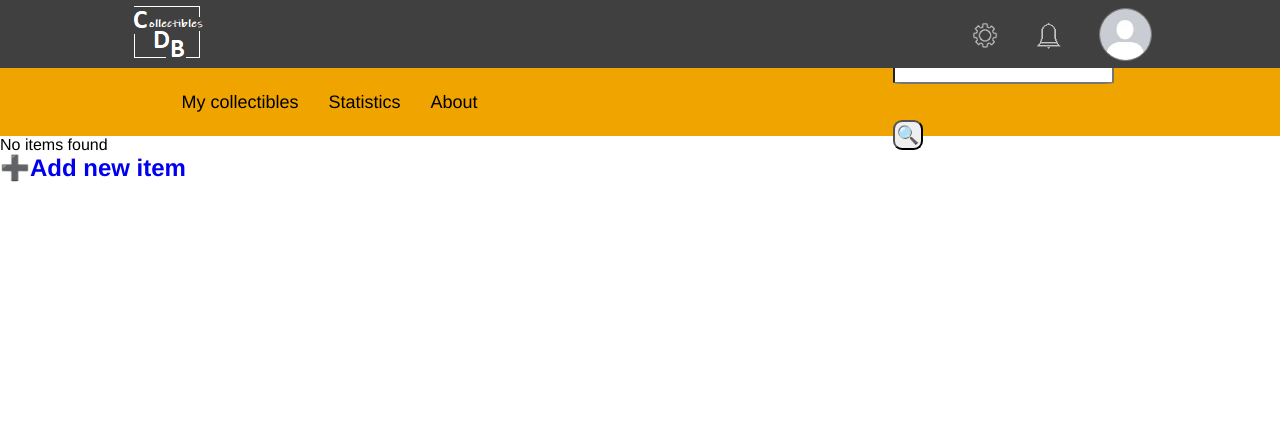
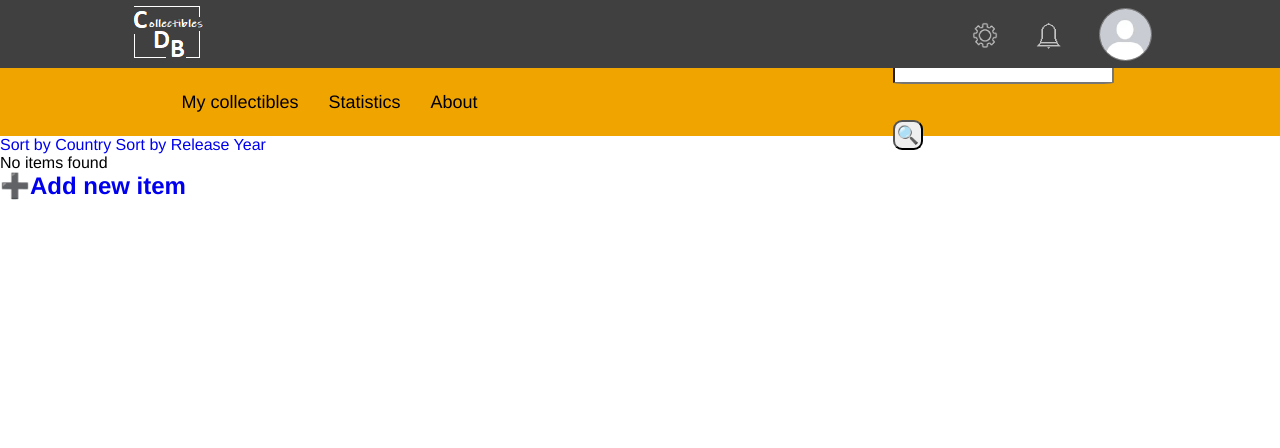
Before and after one commit to 32ndOfAnInch/collectibles_database, a Django app: page /collectibles_list/ in a window 1280 px wide. Shown: the top 448 px of the page. Run offline with Django 4.2, Linux system fonts and the light colour scheme; the visitor is signed in with stand-in values (Sample User, id 1); data that the repository does not hold is empty.

Commit message:
sort by country. sort by year

```diff
--- a/collectibles_database/collectibles_db_app/templates/collectibles_database/collectibles_list.html
+++ b/collectibles_database/collectibles_db_app/templates/collectibles_database/collectibles_list.html
@@ -8,6 +8,13 @@
 {% endblock search_bar %}
 
 {% block content %}
+
+
+<div class="sort-options">
+    <a href="?sort_by=country{% if request.GET.query %}&query={{ request.GET.query }}{% endif %}">Sort by Country</a>
+    <a href="?sort_by=release_year{% if request.GET.query %}&query={{ request.GET.query }}{% endif %}">Sort by Release Year</a>
+</div>
+
 
 {% if collectibles_list %}
 {% include 'includes/paginator_nav.html' %}
--- a/collectibles_database/collectibles_db_app/views.py
+++ b/collectibles_database/collectibles_db_app/views.py
@@ -33,8 +33,27 @@ class CollectiblesListView(LoginRequiredMixin, ListView):
 
     def get_queryset(self) -> QuerySet[Any]:
         qs = super().get_queryset()
+        user = self.request.user
+
+        # sorting functionality (by country and by release year)
+        sort_by = self.request.GET.get('sort_by', 'default')
+        order_by_fields = []
+
+        if sort_by == 'country':
+            order_by_fields.append('country')
+        if sort_by == 'release_year':
+            order_by_fields.append('release_year')
+
+
+        # queryset fetch and apply sorting
+        if order_by_fields:
+            qs = qs.filter(user=user).order_by(*order_by_fields)
+        else:
+            qs = qs.filter(user=user)
+
+
+        # search functionality
         query = self.request.GET.get('query')
-        user = self.request.user
 
         if query:
             entities = extract_entities(query, user)
@@ -54,6 +73,12 @@ class CollectiblesListView(LoginRequiredMixin, ListView):
             qs = qs.filter(user=user)
 
         return qs
+
+
+    def get_context_data(self, **kwargs) -> dict:
+        context = super().get_context_data(**kwargs)
+        context['sort_by'] = self.request.GET.get('sort_by', 'default')
+        return context
 
 
 class FriendCollectiblesListView(LoginRequiredMixin, ListView):
```
